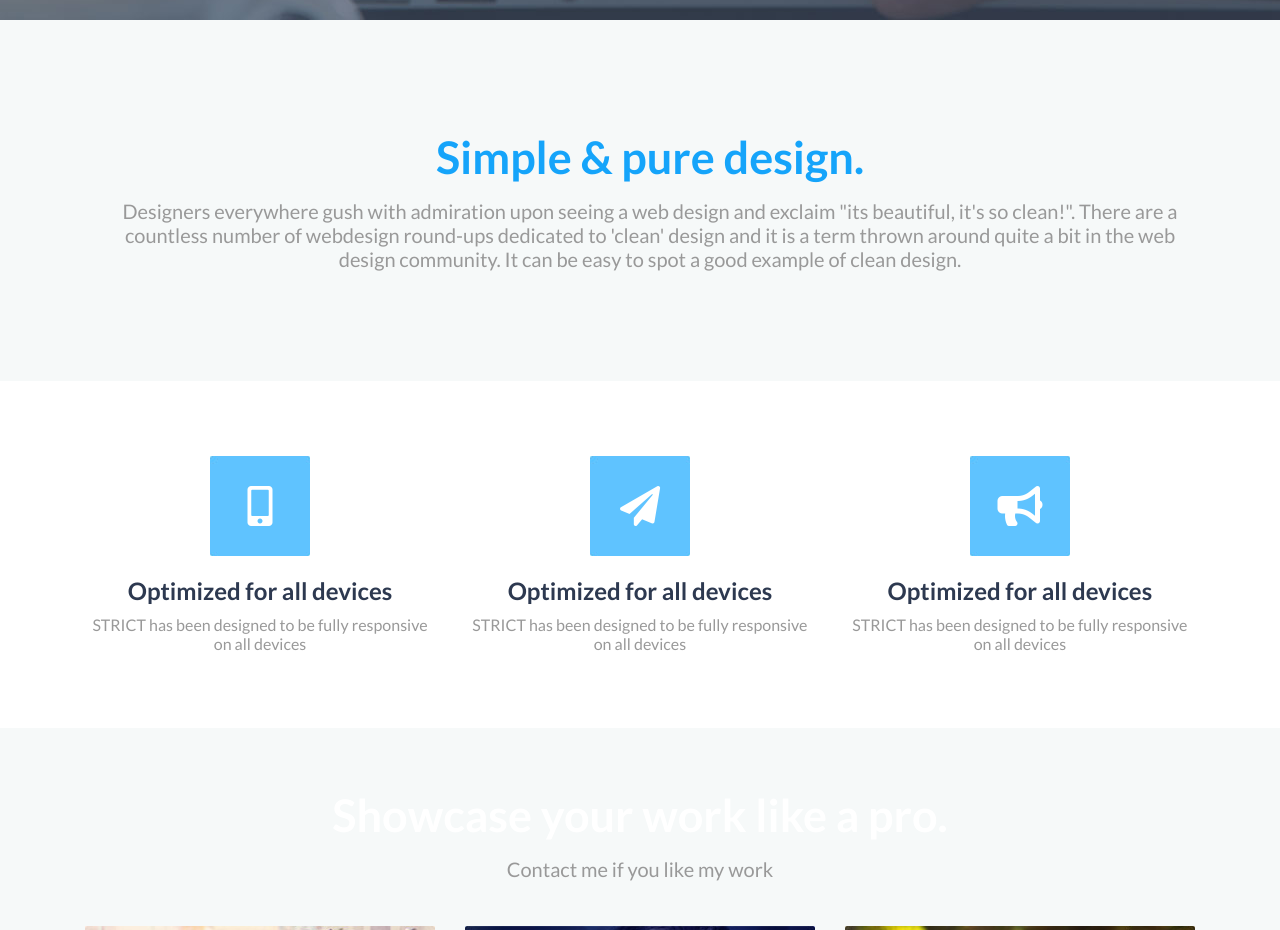
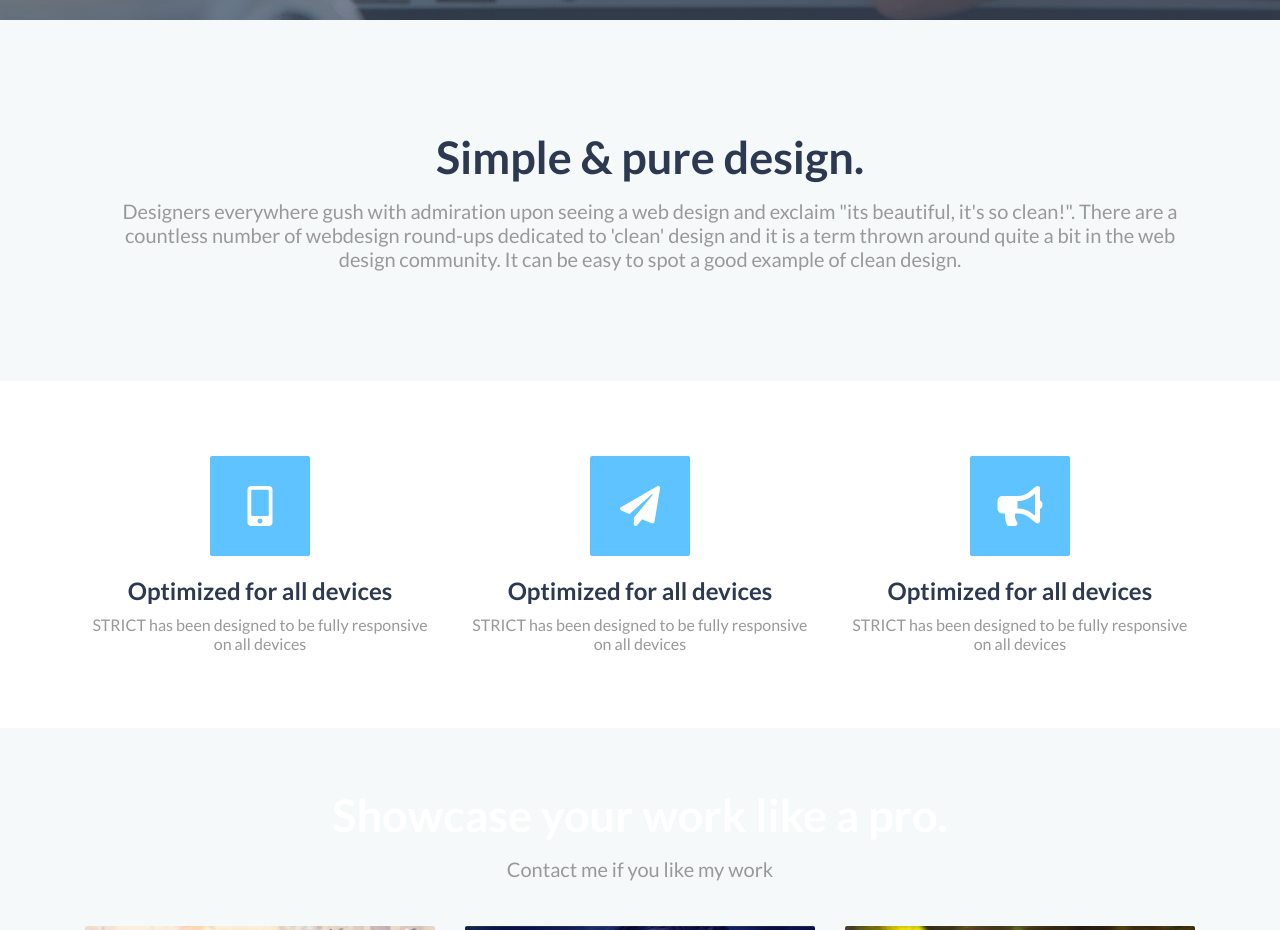
Before and after one commit to MDParvezsarkar/strict-project, a plain HTML site: page index.html in a window 1280 px wide. Shown: the part 880-1810 px from the top of the page. Drawn offline with Linux system fonts and the light colour scheme.

Commit message:
Update style.css

```diff
--- a/css/style.css
+++ b/css/style.css
@@ -120,7 +120,7 @@ nav ul li a:hover{}
     color: #fff;
 }
 .head{
-color:#15a4fa;
+color:#2d3950;
 }
 .heading h1{
     margin-bottom: 15px;
```
